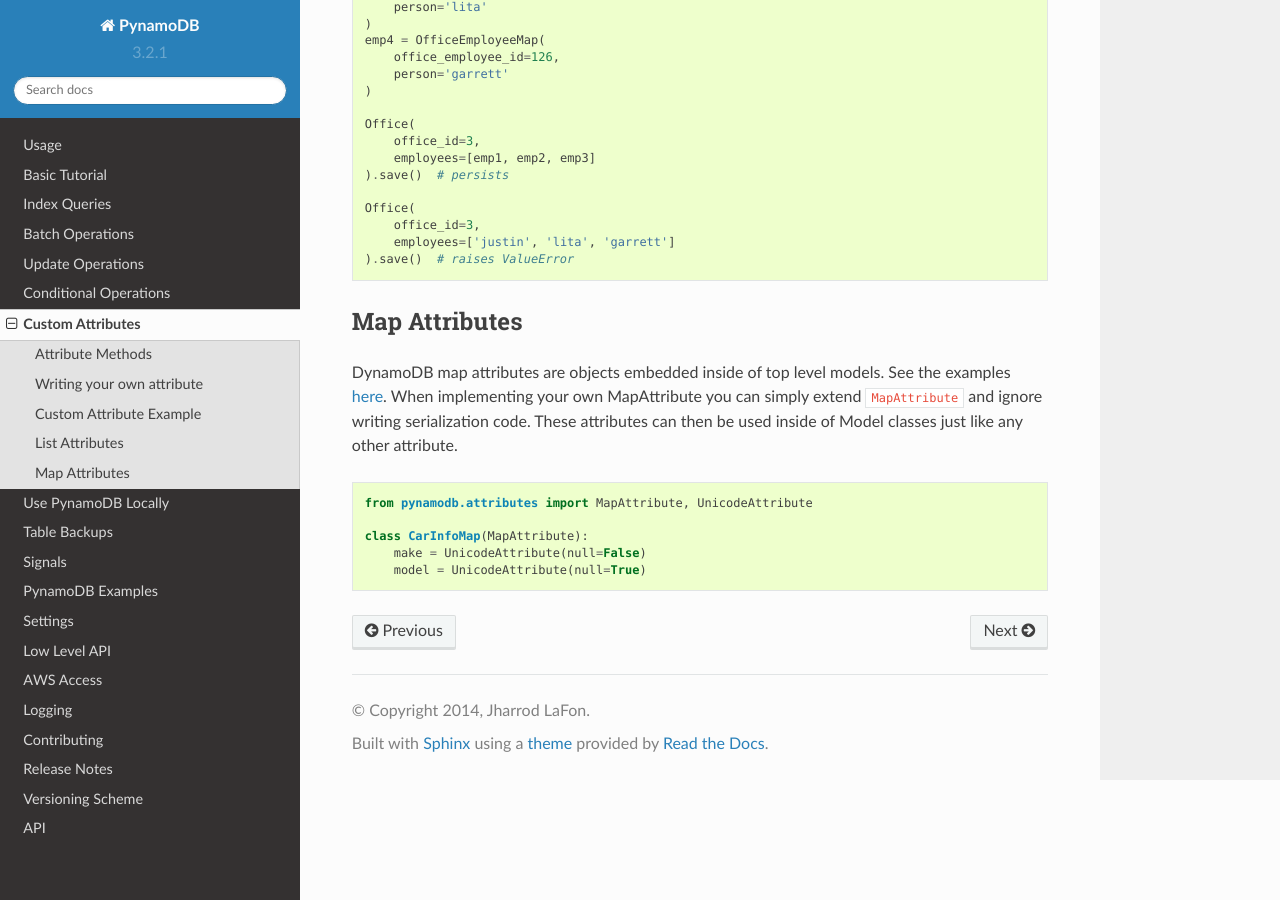
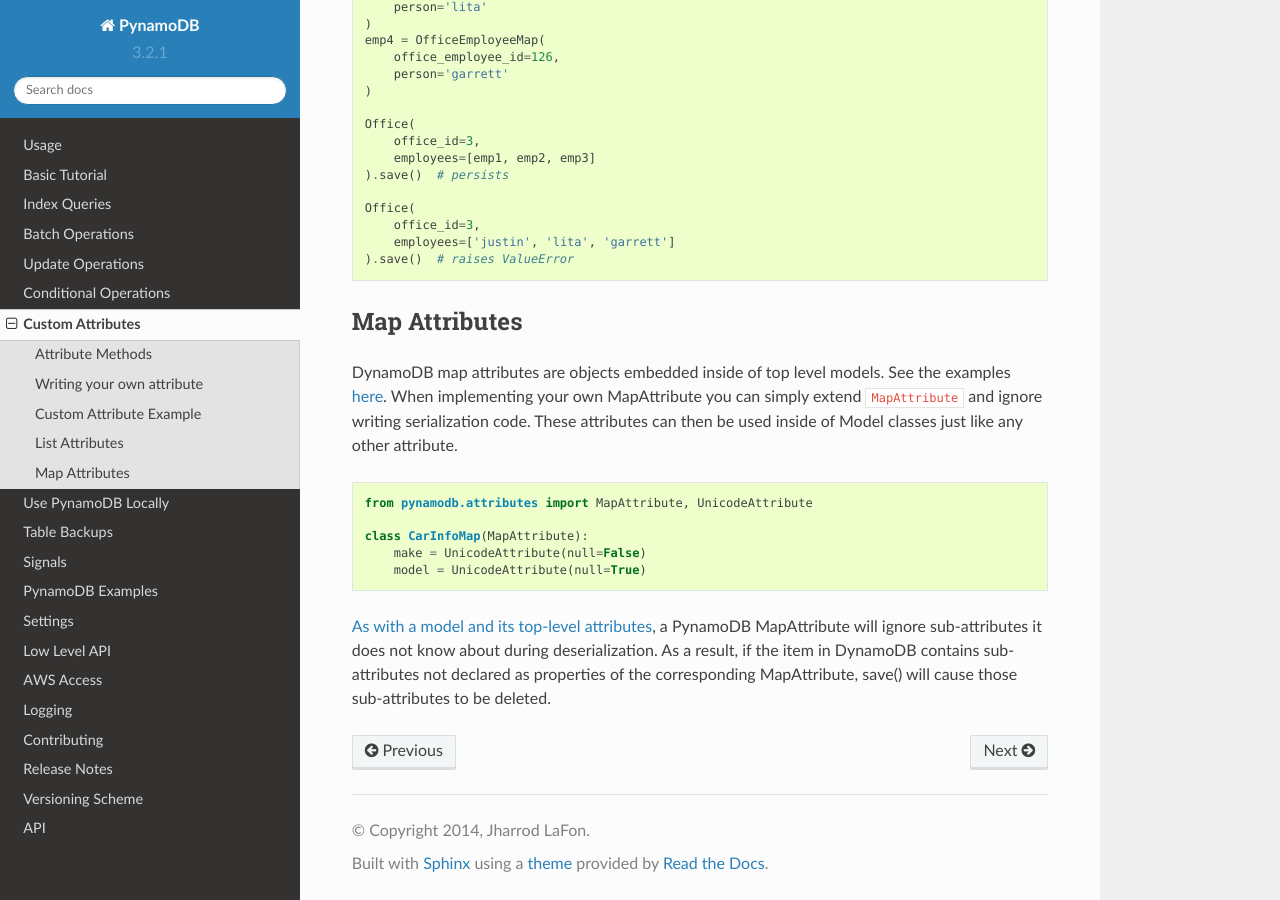
Before and after one commit to pynamodb/PynamoDB, a Sphinx documentation site: the page built from docs/attributes.rst, in a window 1280 px wide and 900 px high, scrolled down 3151 px. Built offline with Sphinx 7.4.7 and the Read the Docs theme 2.0.0, drawn with Linux system fonts in a browser that asks for light colours.

Commit message:
update MapAttribute docs

```diff
--- a/docs/attributes.rst
+++ b/docs/attributes.rst
@@ -192,3 +192,5 @@
     class CarInfoMap(MapAttribute):
         make = UnicodeAttribute(null=False)
         model = UnicodeAttribute(null=True)
+
+`As with a model and its top-level attributes <https://github.com/pynamodb/PynamoDB/blob/master/docs/quickstart.rst#changing-items>`_, a PynamoDB MapAttribute will ignore sub-attributes it does not know about during deserialization. As a result, if the item in DynamoDB contains sub-attributes not declared as properties of the corresponding MapAttribute, save() will cause those sub-attributes to be deleted.
```
